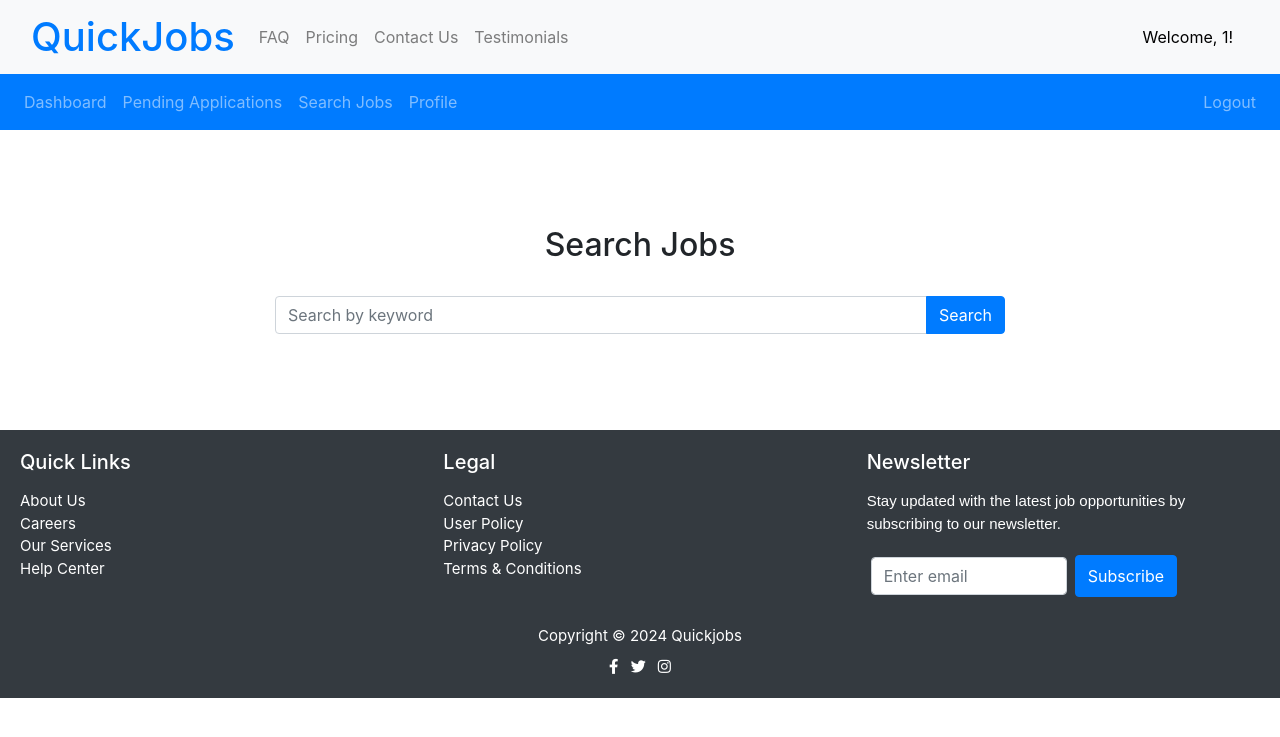
After one commit to shalin-t/SoftwareDesignJobPortal, a Flask app: page /search_jobs in a window 1280 px wide. The commit adds this page. Shown: the top 737 px of the page. Run offline with Flask 3, Linux system fonts and the light colour scheme; a user stored in the database is signed in; some libraries are stand-ins or nearby versions.

Commit message:
added search feature

```diff
--- a/routes.py
+++ b/routes.py
@@ -1,6 +1,7 @@
 from flask import Blueprint, render_template, request, redirect, session, url_for
 #from app import workers, employers, job_listings, job_applications
 import sqlite3
+from flask import jsonify
 
 app_routes = Blueprint("app_routes", __name__)
 
@@ -9,6 +10,11 @@ def get_db_connection():
     conn = sqlite3.connect('app.db')
     conn.row_factory = sqlite3.Row
     return conn
+
+@app_routes.route('/clear_session')
+def clear_session():
+    session.clear()
+    return jsonify({'message': 'Session cleared'})
 
 @app_routes.route('/')
 def home():
@@ -272,6 +278,43 @@ def pending_applicants(job_id):
         pending_applicants=pending_applicants
     )
 '''
+@app_routes.route('/search_jobs', methods=['GET'])
+def search_jobs():
+    if 'username' in session:
+        conn = get_db_connection()
+        cursor = conn.cursor()
+        keyword = request.args.get('keyword')
+        if keyword:
+            cursor.execute("SELECT * FROM job_listings WHERE title LIKE ? OR description LIKE ?", ('%' + keyword + '%', '%' + keyword + '%'))
+            job_listings = cursor.fetchall()
+            conn.close()
+            return render_template('search_jobs.html', job_listings=job_listings, keyword=keyword)
+        else:
+            conn.close()
+            return render_template('search_jobs.html', no_results=True)
+    return redirect(url_for('app_routes.select_user_type'))
+
+@app_routes.route('/profile')
+def profile():
+    if 'username' in session:
+        username = session['username']
+        conn = get_db_connection()
+        cursor = conn.cursor()
+        cursor.execute("SELECT username, user_type FROM users WHERE username = ?", (username,))
+        user = cursor.fetchone()
+        conn.close()
+
+        if user:
+            user_type = user['user_type']
+            if user_type == 'worker':
+                return redirect(url_for('app_routes.worker_dashboard'))
+            elif user_type == 'employer':
+                return redirect(url_for('app_routes.employer_dashboard'))
+        else:
+            return render_template('login.html', error_message="Invalid username/password")
+    else:
+        return redirect(url_for('app_routes.select_user_type'))
+
 @app_routes.route('/logout')
 def logout():
     session.pop('username', None)
--- a/static/styles.css
+++ b/static/styles.css
@@ -222,7 +222,7 @@ th {
     color: #fff;
     padding: 20px 0;
     font-size: 15px;
-    text-align: left; /* Align all text to the left */
+    text-align: left;
     display: flex;
     flex-direction: column;
     min-height: 30vh;
@@ -231,17 +231,17 @@ th {
     color: #fff;
   }
   .footer .container-fluid {
-    padding-left: 20px; /* Remove left padding to reduce footer size */
-    padding-right: 20px; /* Remove right padding to reduce footer size */
+    padding-left: 20px;
+    padding-right: 20px;
   }
   .footer input[type="email"] {
-    width: 70%; /* Adjust width as needed */
-    margin-right: 10px; /* Add margin between input and button */
+    width: 70%;
+    margin-right: 10px;
   }
   @media (max-width: 576px) {
     .footer input[type="email"] {
-      width: 100%; /* Set full width on smaller devices */
-      margin-right: 0; /* Remove margin on smaller devices */
-      margin-bottom: 10px; /* Add margin below input on smaller devices */
+      width: 100%;
+      margin-right: 0;
+      margin-bottom: 10px;
     }
   }
--- a/templates/base.html
+++ b/templates/base.html
@@ -39,7 +39,15 @@
     <!-- Bootstrap JavaScript -->
     <script src="https://cdn.jsdelivr.net/npm/bootstrap@5.3.3/dist/js/bootstrap.bundle.min.js" integrity="sha384-YvpcrYf0tY3lHB60NNkmXc5s9fDVZLESaAA55NDzOxhy9GkcIdslK1eN7N6jIeHz" crossorigin="anonymous">
       </script>
-
+   <script>
+        // Clear session on browser close
+        window.addEventListener('beforeunload', function (e) {
+            fetch('/clear_session')
+                .then(response => response.json())
+                .then(data => console.log(data))
+                .catch(error => console.error('Error:', error));
+        });
+    </script>
   </body>
     <!-- footer component -->
     {% include "components/footer.html" %}
--- a/templates/components/footer.html
+++ b/templates/components/footer.html
@@ -40,13 +40,14 @@
       <div class="col-lg-4 col-md-4 col-sm-12">
         <h5 class="text-white mb-1">Newsletter</h5>
         <p class="text-white mt-3">Stay updated with the latest job opportunities by subscribing to our newsletter.</p>
-        <form class="form-inline">
+        <form class="form-inline" onsubmit="return displayMessage()">
           <div class="form-group g-2">
-            <input type="email" class="form-control py-2 ps-10 m-1" id="exampleInputEmail1" aria-describedby="emailHelp" placeholder="Enter email" style="width: 100%">
-          <button type="submit" class="btn btn-primary py-2 ps-10 m-1">Subscribe</button>
+            <input type="email" class="form-control py-2 ps-10 m-1" id="exampleInputEmail1" aria-describedby="emailHelp" placeholder="Enter email" style="width: 50%">
+            <button type="submit" class="btn btn-primary py-2 ps-10 m-1">Subscribe</button>
           </div>
+          <p id="message" style="display: none;">Your email has been added to the subscriber list</p>
+        </form>
 
-        </form>
         </div>
      </div>
   </div>
@@ -71,5 +72,11 @@
 <script src="https://cdn.jsdelivr.net/npm/@popperjs/core@2.5.4/dist/umd/popper.min.js"></script>
 <script src="https://stackpath.bootstrapcdn.com/bootstrap/4.5.2/js/bootstrap.min.js"></script>
 
+<script>
+  function displayMessage() {
+    document.getElementById("message").style.display = "block";
+    return false; // Prevents the form from submitting
+  }
+</script>
 </body>
 </html>
--- a/templates/components/worker_navbar.html
+++ b/templates/components/worker_navbar.html
@@ -12,7 +12,10 @@
                     <a class="nav-link text-white-50" id="pending" href="{{ url_for('app_routes.pending_applications') }}">Pending Applications</a>
                 </li>
                 <li class="nav-item">
-                    <a class="nav-link text-white-50" id="profile" href="#">Profile</a>
+                    <a class="nav-link text-white-50" id="search" href="{{ url_for('app_routes.search_jobs') }}">Search Jobs</a>
+                </li>
+                <li class="nav-item">
+                    <a class="nav-link text-white-50" id="profile" href="{{ url_for('app_routes.profile') }}">Profile</a>
                 </li>
             </ul>
         </div>
--- a/templates/job_apply.html
+++ b/templates/job_apply.html
@@ -1,5 +1,4 @@
 {% extends 'base.html' %} {% block title %}Worker Dashboard{% endblock %}
-<!-- style="padding-left: 100px;" -->
 {% block content %}
 <br/>
 <a href="{{ url_for('app_routes.worker_dashboard') }}" class="mb-3 px-lg-5">
@@ -19,7 +18,7 @@
             <input type="email" id="email" name="email" required><br>
             <label for="phone">Phone:</label><br>
             <input type="tel" id="phone" name="phone" required><br>
-            <input type="submit" value="Submit Application">
+            <input type="submit" class="text-center" style="width: 100px" value="Submit">
         </form>
     </div>
 <br/> <br/> <br/>
--- /dev/null
+++ b/templates/search_jobs.html
@@ -0,0 +1,60 @@
+{% extends 'base.html' %}
+{% block title %}
+Search Jobs
+{% endblock %}
+
+{% block content %}
+{% include "components/worker_navbar.html" %}
+
+<div class="container mt-5 pt-5">
+  <h2 class="text-center">Search Jobs</h2>
+  <br/>
+  <div class="row justify-content-center">
+    <div class="col-md-8">
+      <form action="{{ url_for('app_routes.search_jobs') }}" method="GET" class="form-inline">
+        <div class="input-group w-100">
+          <input type="text" class="form-control" name="keyword" placeholder="Search by keyword" value="{{ keyword }}">
+          <div class="input-group-append">
+            <button type="submit" class="btn btn-primary">Search</button>
+          </div>
+        </div>
+      </form>
+    </div>
+  </div>
+  <br/>
+
+  {% if job_listings %}
+  <div class="row justify-content-center">
+    <div class="col-md-8">
+      <table class="table">
+        <thead class="thead-dark">
+          <tr>
+            <th scope="col">Job Title</th>
+            <th scope="col">Description</th>
+            <th scope="col">Wage</th>
+            <th scope="col">Location</th>
+            <th scope="col">Action</th>
+          </tr>
+        </thead>
+        <tbody>
+          {% for job in job_listings %}
+          <tr>
+            <td>{{ job['title'] }}</td>
+            <td>{{ job['description'] }}</td>
+            <td>{{ job['wage'] }}</td>
+            <td>{{ job['location'] }}</td>
+            <td>
+              <a href="{{ url_for('app_routes.job_apply', job_id=job['id']) }}"><button class="btn btn-primary">Apply</button></a>
+            </td>
+          </tr>
+          {% endfor %}
+        </tbody>
+      </table>
+    </div>
+  </div>
+
+  {% endif %}
+
+</div>
+<br/> <br/> <br/>
+{% endblock %}
```
Also changed, not shown: templates/components/under_construction.html (added, +15 -0 lines), templates/profile.html (added, +30 -0 lines).
